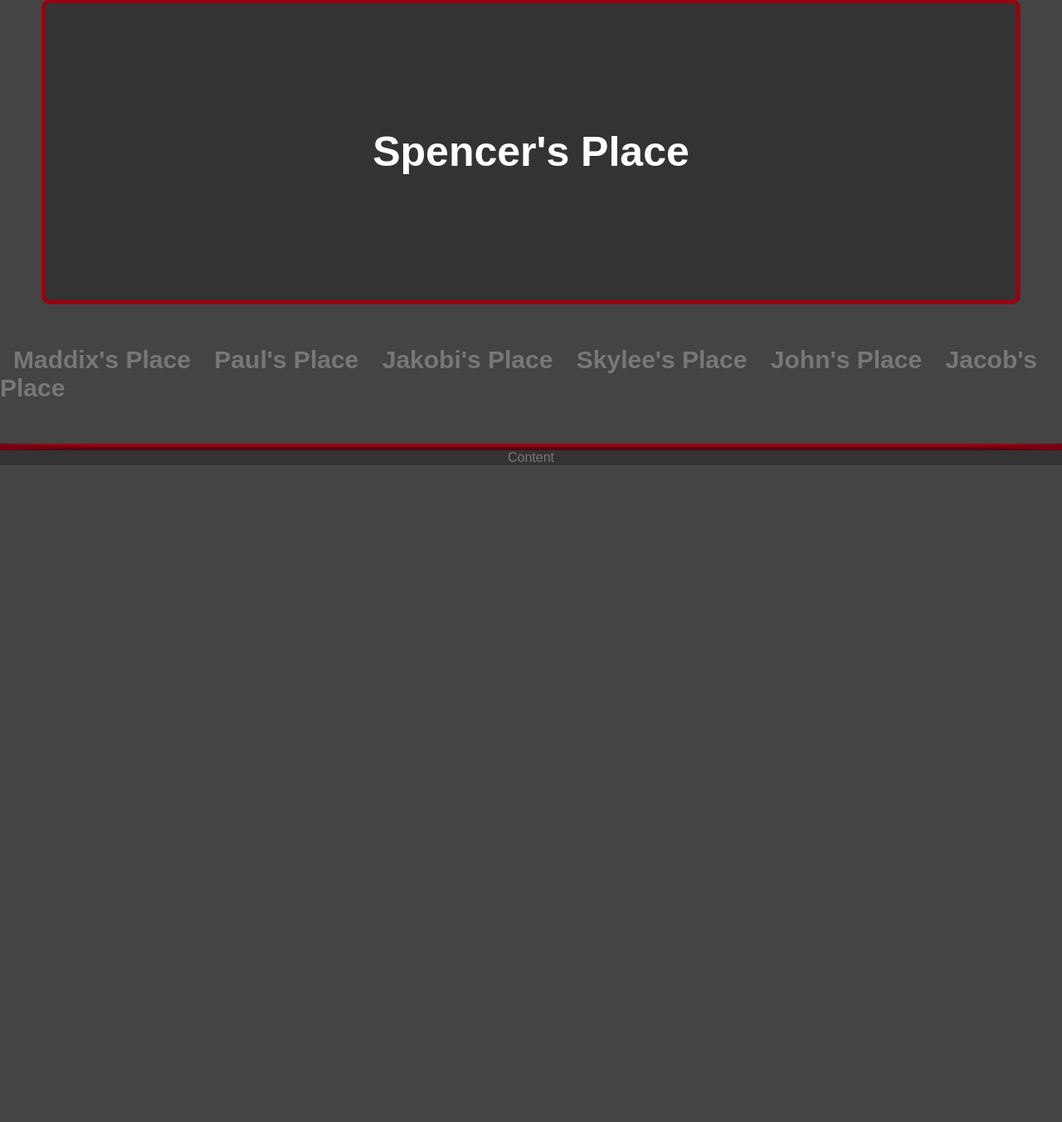
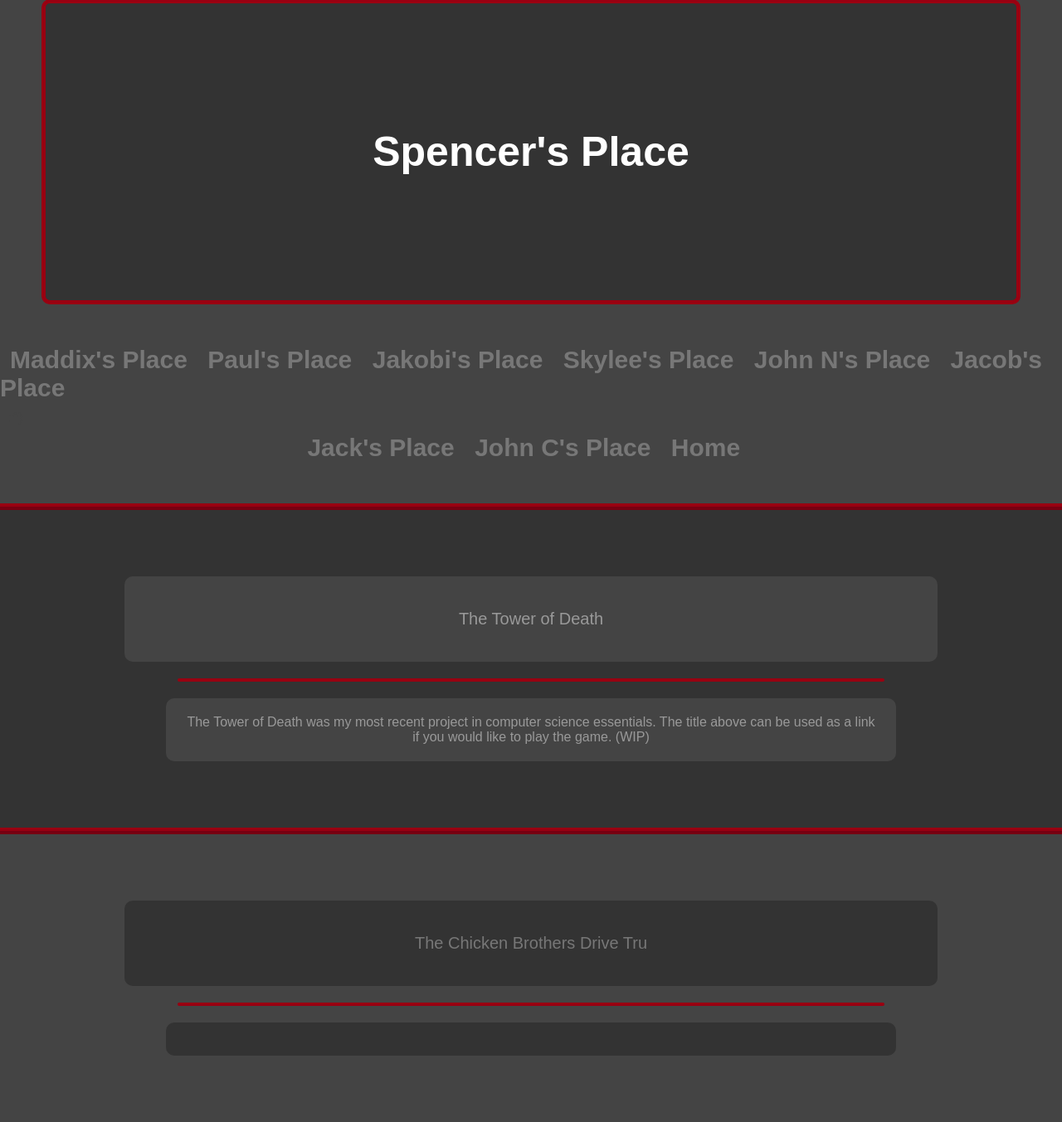
Before and after one commit to SkyNrobinson/CSE22-23, a Flask app: page /Spencer in a window 1280 px wide. Shown: the part 51-1404 px from the top of the page at 83% size. Before the commit the page ends 612 px from the top, so only its background shows below. Run offline with Flask 3, Linux system fonts and the light colour scheme.

Commit message:
Update Spencer.html

```diff
--- a/templates/Spencer.html
+++ b/templates/Spencer.html
@@ -7,28 +7,44 @@
   <body>
     <list class='list'>
       <strong>
-        <a href='/maddix' class='up'>Maddix's Place</a>
+        <a href='/Maddix' class='up'>Maddix's Place</a>
         <a href='/Paul' class='up'>Paul's Place</a>
-        <a href='/jakobi' class='up'>Jakobi's Place</a>
+        <a href='/Jakobi' class='up'>Jakobi's Place</a>
         <a href='/skylee' class='up'>Skylee's Place</a>
-        <a href='/JohnN' class='up'>John's Place</a>
+        <a href='/JohnN' class='up'>John N's Place</a>
         <a href='/Jacob' class='up'>Jacob's Place</a>
       </strong>
     </list>
+    <div class='breaker'>:^)</div>
+    <list class='centeredlist'>
+      <strong>
+        <a href='/JackRC' class='up'>Jack's Place</a>
+        <a href='/JohnC' class='up'>John C's Place</a>
+        <a href='/index' class='up'>Home</a>
+      </strong>
+    </list>
     <div class='pagebreak'></div>
-    <div class='homecontent'>
-      <p class='text'>Content</p>
+    <div class='Darkbg'>
+      <p class='portfolio-item-title'>The Tower of Death</p>
+      <div class='pagetie'></div>
+      <div class='portfolio-item-explanation'>The Tower of Death was my most recent project in computer science essentials. The title above can be used as a link if you would like to play the game. (WIP) </div>
+    </div>
+    <div class='pagebreak2'></div>
+    <div class='Lightbg'>
+      <p class='portfolio-item-title2'>The Chicken Brothers Drive Tru</p>
+      <div class='pagetie'></div>
+      <div class='portfolio-item-explanation2'></div>
     </div>
     <style>
       * {
         Margin : 0 ;
         Padding : 0 ;
       }
-      body{
+      body {
         background: #444;
         font-family: Arial;
       }
-      .title{
+      .title {
         color:white;
         Text-align:center;
         font-family: Arial;
@@ -43,7 +59,7 @@
         color:#777;
         font-size:30px;
         text-decoration:none;
-        margin-left:8px;
+        margin-left:4px;
         padding:8px;
         border-radius:10px;
       }
@@ -55,22 +71,80 @@
       .list {
         text-align:center;
       }
+      .centeredlist {
+        margin: 28vw;
+        text-align: center;
+      }
+      .pagetie {
+        margin:20px;
+        margin-right:5vw;
+        margin-left:5vw;
+        border-radius:10px;
+        border-bottom:4px solid #901;
+      }
       .pagebreak {
-        width:80vw;
+        width:100vw;
         height:0px;
         margin-top:50px;
         background-color: #901;
-        border-left: 10vw solid #701;
-        border-right: 10vw solid #701;
         border-top:4px solid #901;
-        border-bottom:4px solid #501;
+        border-bottom:4px solid #701;
       }
-      .homecontent {
-        hight:100vw;
+      .pagebreak2 {
         width:100vw;
+        height:0px;
+        margin-top:0px;
+        background-color: #901;
+        border-top:4px solid #901;
+        border-bottom:4px solid #701;
+      }
+      .breaker {
+        padding:10px;
+        color: #444;
+      }
+      .Darkbg {
         background-color:#333;
+        padding:80px;
+        padding-left:150px;
+        padding-right:150px;
+        color:#999;
+        text-align: center;
+      }
+      .Lightbg {
+        background-color:#444;
+        padding:80px;
+        padding-left:150px;
+        padding-right:150px;
         color:#777;
         text-align: center;
+      }
+      .portfolio-item-title {
+        color: #999;
+        font-size: 20px;
+        background-color:#444;
+        border-radius:10px;
+        padding:40px;
+      }
+      .portfolio-item-title2 {
+        color: #777;
+        font-size: 20px;
+        background-color:#333;
+        border-radius:10px;
+        padding:40px;
+      }
+      .portfolio-item-explanation {
+        background-color:#444;
+        border-radius: 10px;
+        margin-left:50px;
+        margin-right:50px;
+        padding:20px;
+      }
+      .portfolio-item-explanation2 {
+        background-color:#333;
+        border-radius: 10px;
+        margin-left:50px;
+        margin-right:50px;
+        padding:20px;
       }
     </style>
   </body>
```
